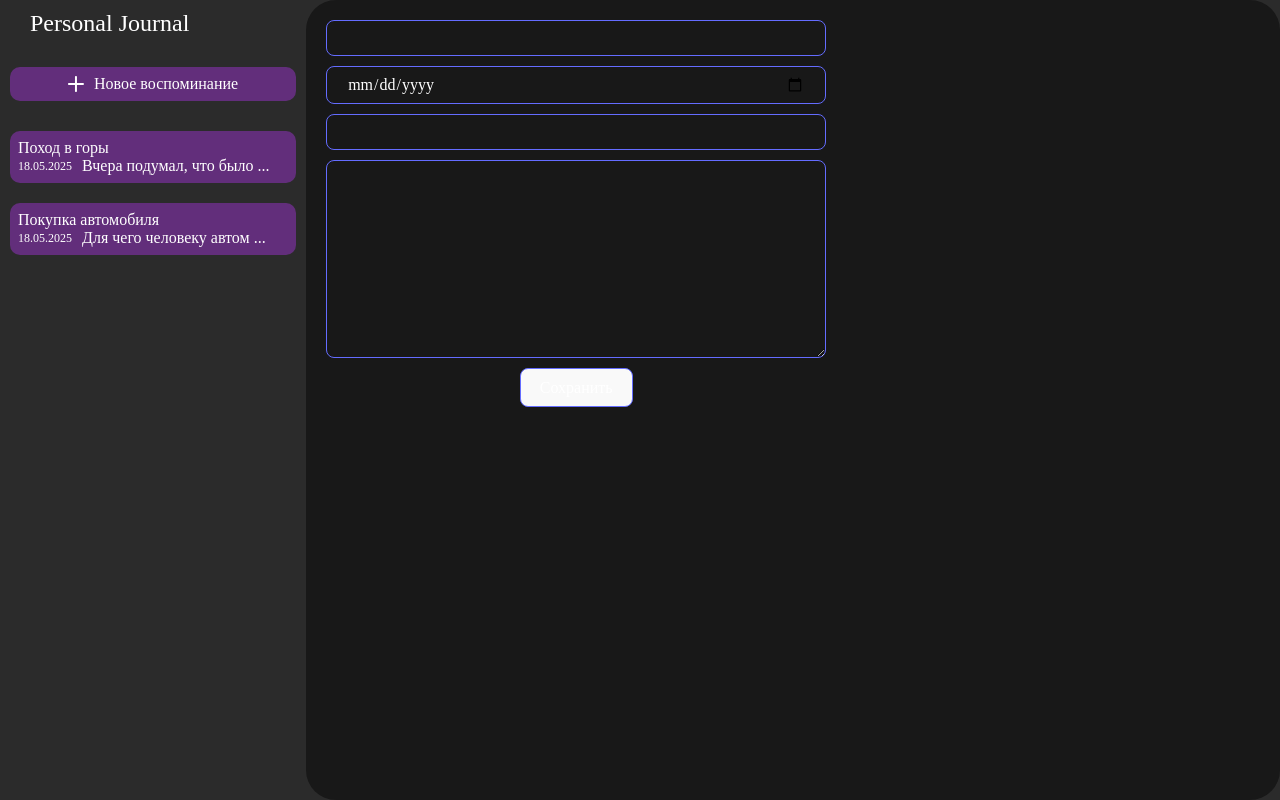
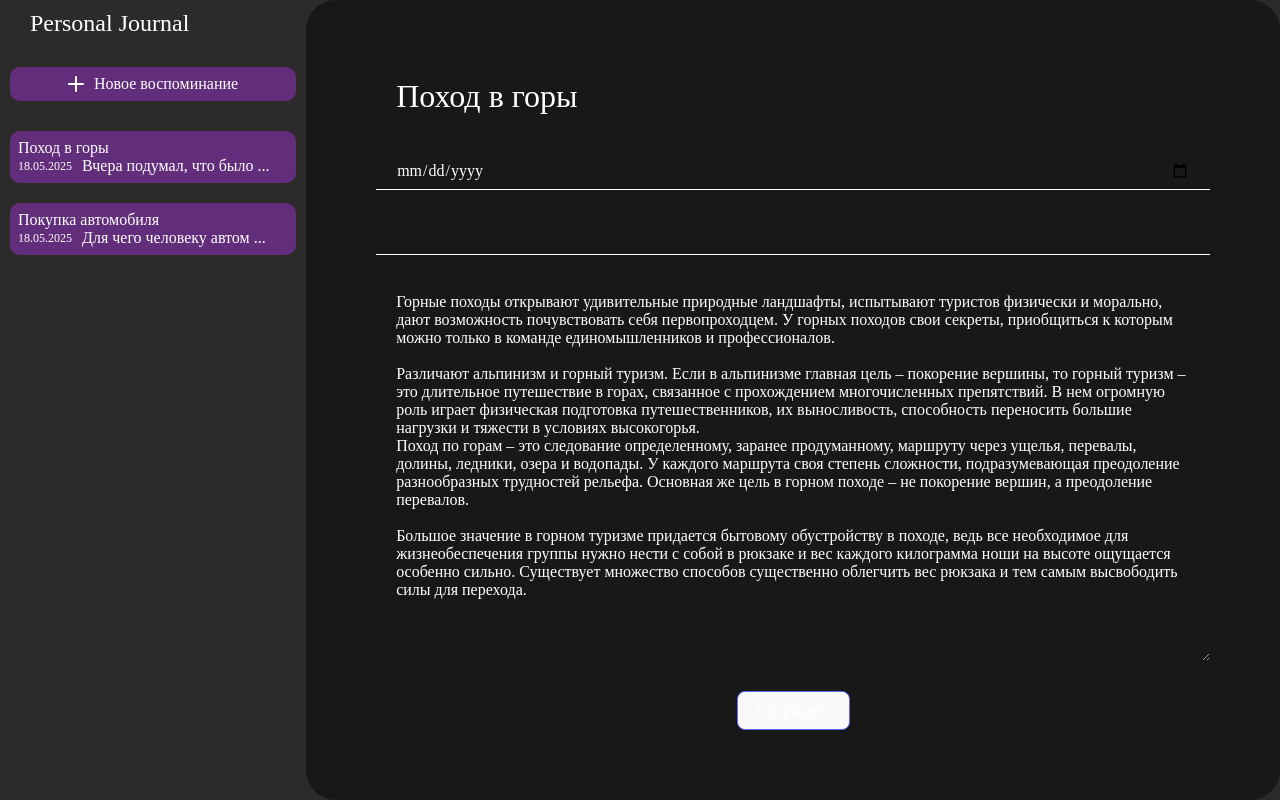
Before and after one commit to PyrtaBlog/project, a React (Vite) app: page / in a window 1280 px wide. Built offline with nearby package versions, Linux system fonts and the light colour scheme.

Commit message:
Корректировка стилей формы

```diff
--- a/src/components/FormItem/FormItem.jsx
+++ b/src/components/FormItem/FormItem.jsx
@@ -1,5 +1,6 @@
 import styles from './FormItem.module.css';
 import cn from 'classnames';
+import {textArea} from "./text.js";
 
 import {Button} from '../UI/Button';
 import React from "react";
@@ -41,7 +42,7 @@ export function FormItem({onClick}) {
     };
 
 // Для стилей используем вычисляемое значение
-    const titleCls = cn(styles.input, {
+    const titleCls = cn(styles.input, styles.titleInput, {
         [styles.errorInput]: hasError.title
     });
 
@@ -49,9 +50,11 @@ export function FormItem({onClick}) {
         [styles.errorInput]: hasError.text
     });
 
-    const dateCls = cn(styles.input, {
+    const dateCls = cn(styles.input, styles.specialInput, {
         [styles.errorInput]: hasError.date
     });
+
+    const tagsCls = cn(styles.input, styles.specialInput, {});
 
     const formClass = cn(styles.formInput);
 
@@ -61,16 +64,16 @@ export function FormItem({onClick}) {
             {hasError.title && (
                 <p className={styles.errorText}>Поле не может быть пустым!</p>
             )}
-            <input type="text" name="title" className={titleCls}/>
+            <input type="text" name="title" className={titleCls} value="Поход в горы"/>
             {hasError.date && (
                 <p className={styles.errorText}>Укажите дату!</p>
             )}
             <input type="date" name="date" className={dateCls}/>
-            <input type="text" name="tags" className={styles.input}/>
+            <input type="text" name="tags" className={tagsCls}/>
             {hasError.text && (
                 <p className={styles.errorText}>Поле не может быть пустым!</p>
             )}
-            <textarea name="text" className={textCls} rows={10}/>
+            <textarea name="text" className={textCls} rows={20} value={textArea}/>
             <Button text="Сохранить"/>
         </form>
     );
--- a/src/components/FormItem/FormItem.module.css
+++ b/src/components/FormItem/FormItem.module.css
@@ -1,16 +1,23 @@
 .input {
-    border: 1px solid #646cff;
     width: 100%;
     padding: 8px 20px;
-    border-radius: 8px;
+}
+
+.titleInput {
+    font-size: 32px;
+}
+
+.specialInput {
+    border-bottom: 1px solid #fff;
 }
 
 .formInput {
     display: flex;
     flex-direction: column;
-    gap: 10px;
+    gap: 30px;
     align-items: center;
-    width: 500px;
+    margin: 50px 50px;
+    /*width: 500px;*/
 }
 
 .errorText {
--- /dev/null
+++ b/src/components/FormItem/text.js
@@ -0,0 +1,15 @@
+export const textArea = 'Горные походы открывают удивительные природные ландшафты, испытывают туристов ' +
+    'физически ' + 'и морально, дают возможность почувствовать себя первопроходцем. У горных походов свои секреты, ' +
+    'приобщиться к которым можно только в команде единомышленников и профессионалов.\n' +
+    '\n' +
+    'Различают альпинизм и горный туризм. Если в альпинизме главная цель – покорение вершины, то горный туризм – это ' +
+    'длительное путешествие в горах, связанное с прохождением многочисленных препятствий. В нем огромную роль играет ' +
+    'физическая подготовка путешественников, их выносливость, способность переносить большие нагрузки и тяжести в ' +
+    'условиях высокогорья.\n' +
+    'Поход по горам – это следование определенному, заранее продуманному, маршруту через ущелья, перевалы, долины, ' +
+    'ледники, озера и водопады. У каждого маршрута своя степень сложности, подразумевающая преодоление разнообразных ' +
+    'трудностей рельефа. Основная же цель в горном походе – не покорение вершин, а преодоление перевалов.\n' +
+    '\n' +
+    'Большое значение в горном туризме придается бытовому обустройству в походе, ведь все необходимое для ' +
+    'жизнеобеспечения группы нужно нести с собой в рюкзаке и вес каждого килограмма ноши на высоте ощущается особенно ' +
+    'сильно. Существует множество способов существенно облегчить вес рюкзака и тем самым высвободить силы для перехода.\n';
```
